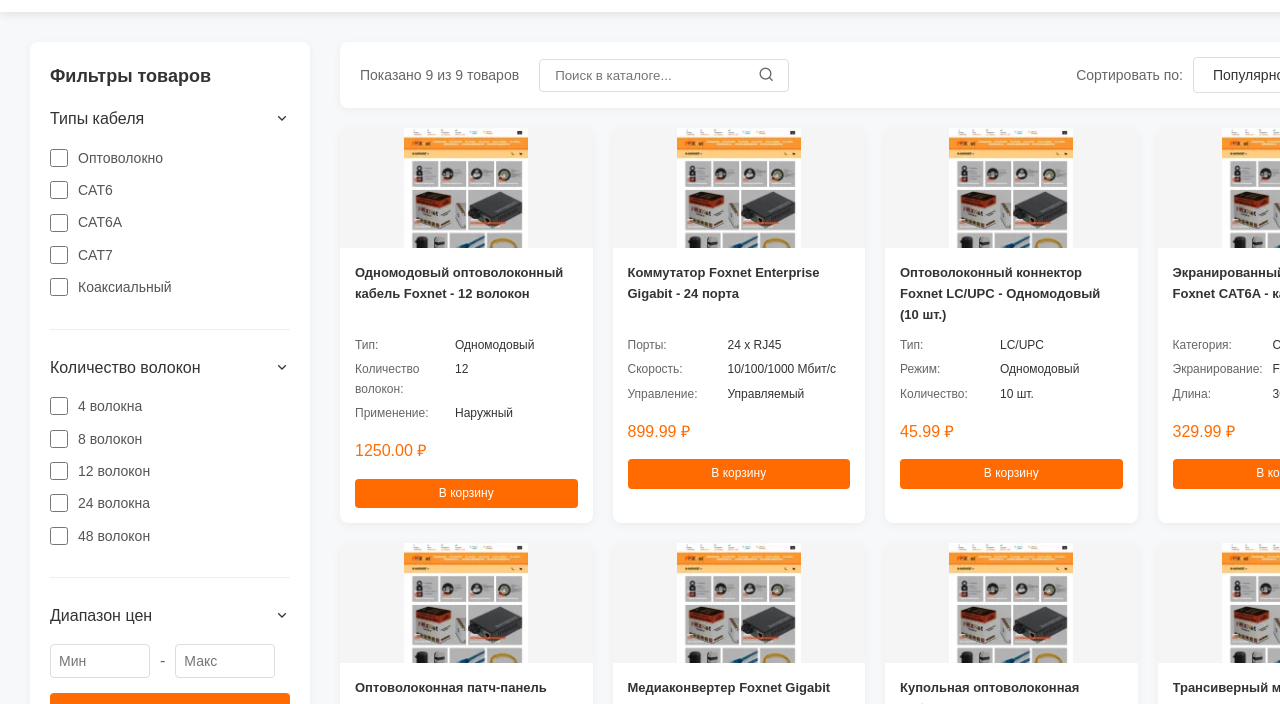
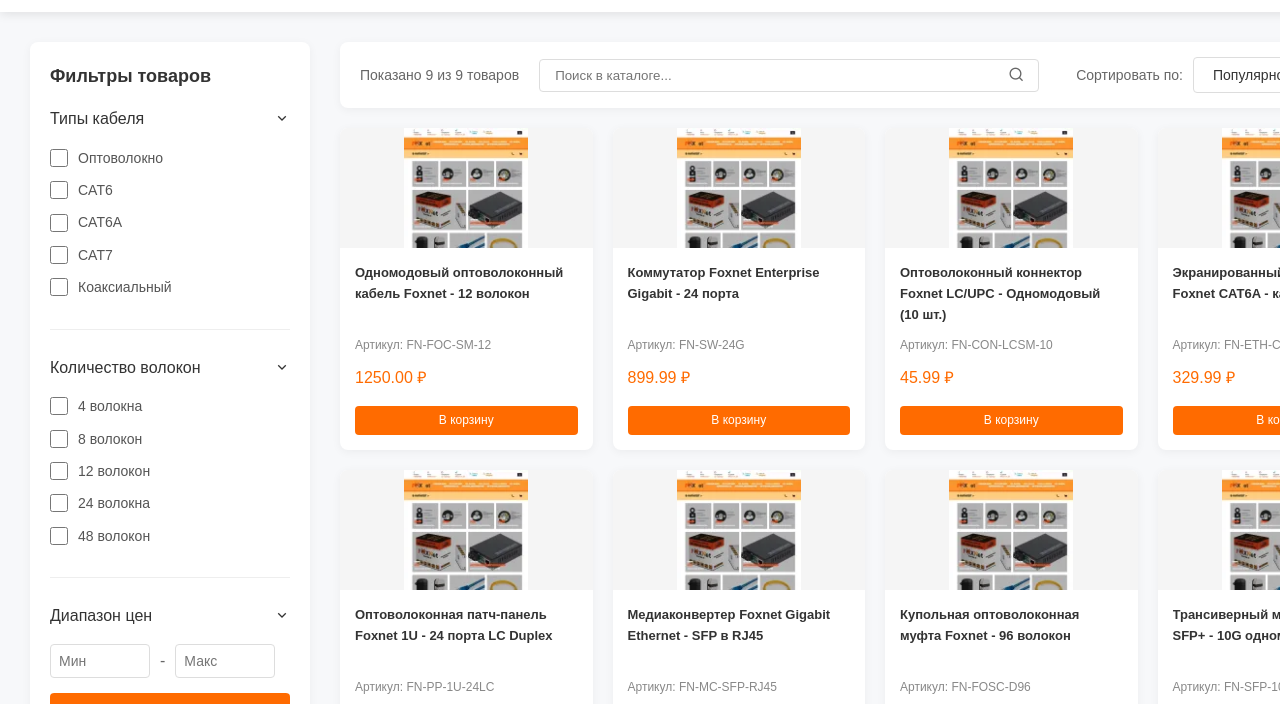
Before and after one commit to Johnykrsk888/FOXNET, a website: page HTML/index.html in a window 1280 px wide. Shown: the part 69-773 px from the top of the page. Drawn offline with nearby package versions, Linux system fonts and the light colour scheme; a web font is replaced by a local one.

Commit message:
Изменены карточки товаров: убраны характеристики, добавлен артикул

```diff
--- a/HTML/index.html
+++ b/HTML/index.html
@@ -276,33 +276,7 @@
             padding-right: 40px;
             border: 1px solid #ddd;
             border-radius: 4px;
-            width: 250px;
-        }
-
-        .product-search i {
-            position: absolute;
-            right: 15px;
-            top: 50%;
-            transform: translateY(-50%);
-            color: #666;
-        }
-
-        .controls-left {
-            display: flex;
-            align-items: center;
-            gap: 20px;
-        }
-
-        .product-search {
-            position: relative;
-        }
-
-        .product-search input {
-            padding: 8px 15px;
-            padding-right: 40px;
-            border: 1px solid #ddd;
-            border-radius: 4px;
-            width: 250px;
+            width: 500px;
         }
 
         .product-search i {
@@ -403,6 +377,12 @@
             display: -webkit-box;
             -webkit-line-clamp: 3;
             -webkit-box-orient: vertical;
+        }
+
+        .product-sku {
+            font-size: 12px;
+            color: #888;
+            margin-bottom: 10px;
         }
 
         .product-specs {
--- a/HTML/products.json
+++ b/HTML/products.json
@@ -3,6 +3,7 @@
     "id": 1,
     "title": "Одномодовый оптоволоконный кабель Foxnet - 12 волокон",
     "image": "./Foxnet Telecommunications Equipment Catalog_files/9cd6c8987056d73e9b6597dc0a7ad3fa4fbb6415b60dc82c0206167f147bab22.JPG",
+    "sku": "FN-FOC-SM-12",
     "specs": [
       { "label": "Тип", "value": "Одномодовый" },
       { "label": "Количество волокон", "value": "12" },
@@ -18,6 +19,7 @@
     "id": 2,
     "title": "Коммутатор Foxnet Enterprise Gigabit - 24 порта",
     "image": "./Foxnet Telecommunications Equipment Catalog_files/9cd6c8987056d73e9b6597dc0a7ad3fa4fbb6415b60dc82c0206167f147bab22.JPG",
+    "sku": "FN-SW-24G",
     "specs": [
       { "label": "Порты", "value": "24 x RJ45" },
       { "label": "Скорость", "value": "10/100/1000 Мбит/с" },
@@ -33,6 +35,7 @@
     "id": 3,
     "title": "Оптоволоконный коннектор Foxnet LC/UPC - Одномодовый (10 шт.)",
     "image": "./Foxnet Telecommunications Equipment Catalog_files/9cd6c8987056d73e9b6597dc0a7ad3fa4fbb6415b60dc82c0206167f147bab22.JPG",
+    "sku": "FN-CON-LCSM-10",
     "specs": [
       { "label": "Тип", "value": "LC/UPC" },
       { "label": "Режим", "value": "Одномодовый" },
@@ -48,6 +51,7 @@
     "id": 4,
     "title": "Экранированный кабель Ethernet Foxnet CAT6A - катушка 305 м",
     "image": "./Foxnet Telecommunications Equipment Catalog_files/9cd6c8987056d73e9b6597dc0a7ad3fa4fbb6415b60dc82c0206167f147bab22.JPG",
+    "sku": "FN-ETH-C6A-305",
     "specs": [
       { "label": "Категория", "value": "CAT6A" },
       { "label": "Экранирование", "value": "F/UTP" },
@@ -63,6 +67,7 @@
     "id": 5,
     "title": "Оптоволоконная патч-панель Foxnet 1U - 24 порта LC Duplex",
     "image": "./Foxnet Telecommunications Equipment Catalog_files/9cd6c8987056d73e9b6597dc0a7ad3fa4fbb6415b60dc82c0206167f147bab22.JPG",
+    "sku": "FN-PP-1U-24LC",
     "specs": [
       { "label": "Юниты", "value": "1U" },
       { "label": "Порты", "value": "24 LC Duplex" },
@@ -78,6 +83,7 @@
     "id": 6,
     "title": "Медиаконвертер Foxnet Gigabit Ethernet - SFP в RJ45",
     "image": "./Foxnet Telecommunications Equipment Catalog_files/9cd6c8987056d73e9b6597dc0a7ad3fa4fbb6415b60dc82c0206167f147bab22.JPG",
+    "sku": "FN-MC-SFP-RJ45",
     "specs": [
       { "label": "Интерфейс", "value": "SFP в RJ45" },
       { "label": "Скорость", "value": "10/100/1000 Мбит/с" },
@@ -93,6 +99,7 @@
     "id": 7,
     "title": "Купольная оптоволоконная муфта Foxnet - 96 волокон",
     "image": "./Foxnet Telecommunications Equipment Catalog_files/9cd6c8987056d73e9b6597dc0a7ad3fa4fbb6415b60dc82c0206167f147bab22.JPG",
+    "sku": "FN-FOSC-D96",
     "specs": [
       { "label": "Тип", "value": "Купольная" },
       { "label": "Емкость", "value": "96 волокон" },
@@ -108,6 +115,7 @@
     "id": 8,
     "title": "Трансиверный модуль Foxnet SFP+ - 10G одномодовый",
     "image": "./Foxnet Telecommunications Equipment Catalog_files/9cd6c8987056d73e9b6597dc0a7ad3fa4fbb6415b60dc82c0206167f147bab22.JPG",
+    "sku": "FN-SFP-10G-SM",
     "specs": [
       { "label": "Тип", "value": "SFP+" },
       { "label": "Скорость", "value": "10 Гбит/с" },
@@ -123,6 +131,7 @@
     "id": 9,
     "title": "Настенный распределительный бокс Foxnet - 24 порта",
     "image": "./Foxnet Telecommunications Equipment Catalog_files/9cd6c8987056d73e9b6597dc0a7ad3fa4fbb6415b60dc82c0206167f147bab22.JPG",
+    "sku": "FN-FDB-W24",
     "specs": [
       { "label": "Монтаж", "value": "Настенный" },
       { "label": "Емкость", "value": "24 порта" },
--- a/HTML/script.js
+++ b/HTML/script.js
@@ -29,14 +29,7 @@
         </div>
         <div class="product-info">
           <h3 class="product-title">${product.title}</h3>
-          <div class="product-specs">
-            ${product.specs.map(spec => `
-              <div class="spec-item">
-                <span class="spec-label">${spec.label}:</span>
-                <span class="spec-value">${spec.value}</span>
-              </div>
-            `).join('')}
-          </div>
+          <div class="product-sku">Артикул: ${product.sku}</div>
           <div class="product-price">${product.price.toFixed(2)} ₽</div>
           <div class="product-actions">
             <div class="cart-btn">В корзину</div>
```
